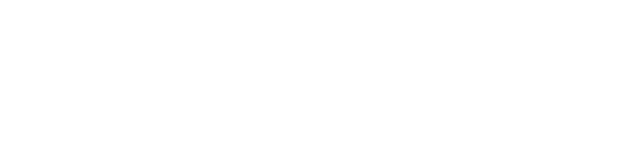
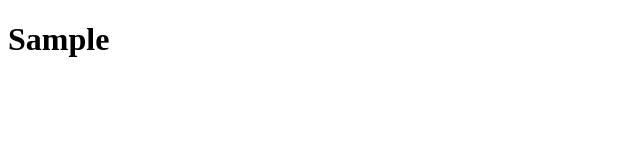
Before and after one commit to timkohai/github-workflow, a plain HTML site: page index.html in a window 1280 px wide. Shown: the whole page, without its empty margins (0-640 px from the left). Drawn offline with Linux system fonts and the light colour scheme.

Commit message:
Added heading

```diff
--- a/index.html
+++ b/index.html
@@ -5,6 +5,6 @@
   <title>Sample</title>
 </head>
 <body>
-
+  <h1>Sample</h1>
 </body>
 </html>
```
